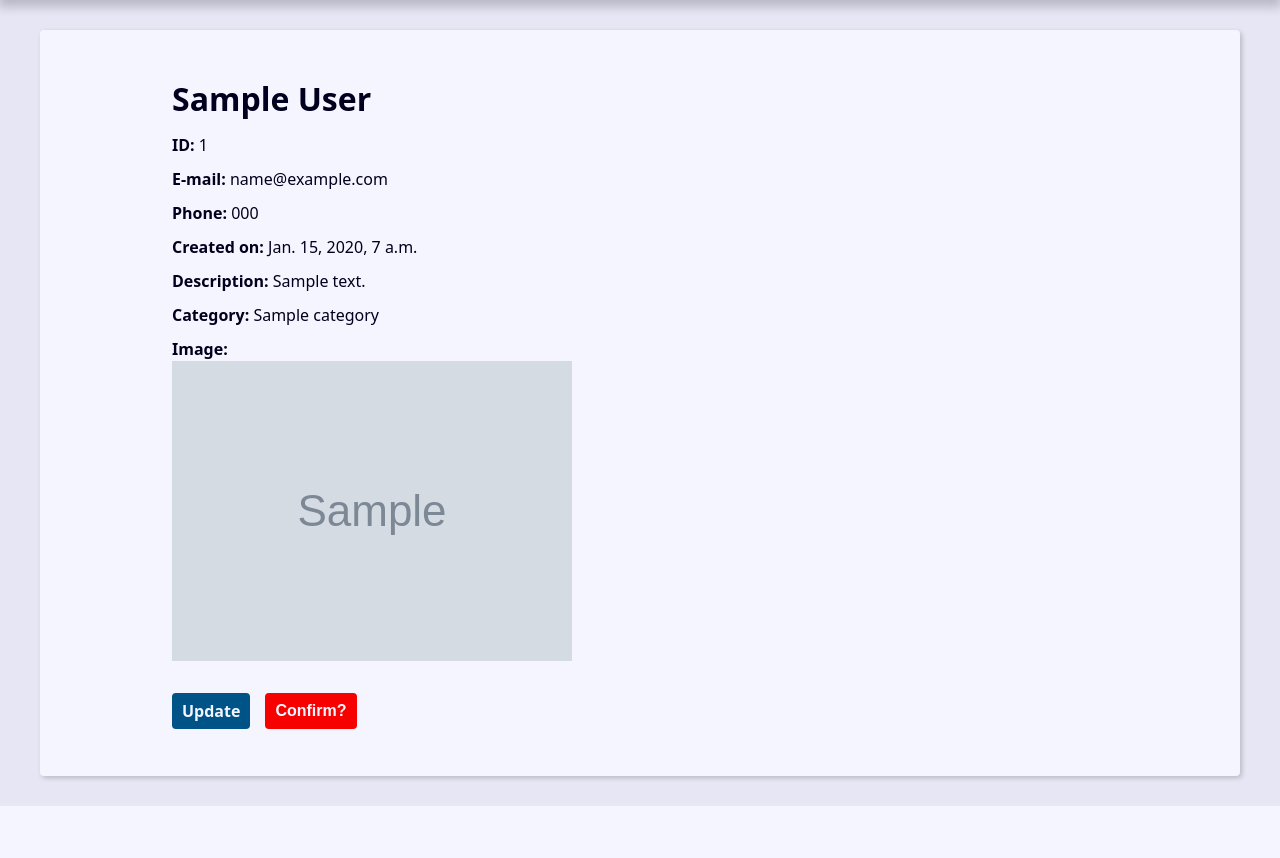
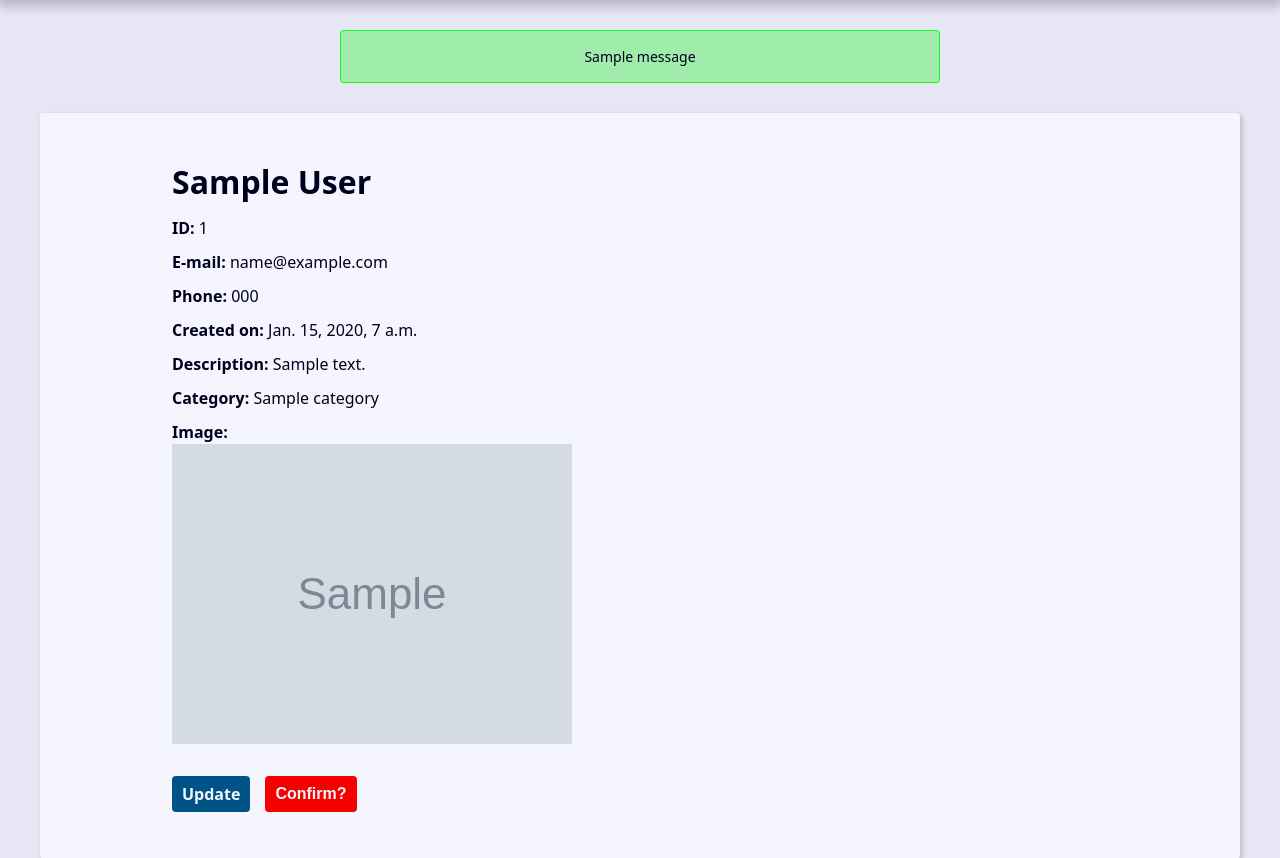
Before and after one commit to cesjul/agenda_project_with_django, a Django app: page /contact/1/delete/ in a window 1280 px wide. Shown: the part 239-1097 px from the top of the page. Before the commit the page ends 1045 px from the top, so only its background shows below. Run offline with Django 5.2, Linux system fonts and the light colour scheme; tables that the repository leaves empty hold one stand-in row (values such as "Sample post"); grey boxes marked "Sample" are stand-in pictures; one stand-in notice (Sample message) is shown.

Commit message:
Sending sucess messages for user creation

```diff
--- a/base_templates/global/base.html
+++ b/base_templates/global/base.html
@@ -5,6 +5,7 @@
 </head>
 <body>
     {% include "global/partials/_header.html" %}
+    {% include "global/partials/_messages.html" %}
     <main class="content">
         {% block content %}{% endblock content %}
         {% include "global/partials/_paginator.html" %}
--- /dev/null
+++ b/base_templates/global/partials/_messages.html
@@ -0,0 +1,7 @@
+{% if messages %}
+        {% for message in messages %}
+            <div class="message {{ message.tags }}">
+                {{ message }}
+            </div>
+            {% endfor %}
+    {% endif %}
--- a/contact/templates/contact/noresult.html
+++ b/contact/templates/contact/noresult.html
@@ -2,7 +2,7 @@
 
 {% block content %}
     <div class="single-contact">
-        <h1>No matches founded for {{search}}, try less specified searches<br>
+        <h1>No matches for {{search}}, try less specified searches<br>
             <a class="table-link" href="{% url "contact:index" %}"> Click here to return</a>
         </h1>
     </div>
```
Also changed, not shown: contact/views/user_forms.py (+6 -1 lines).
